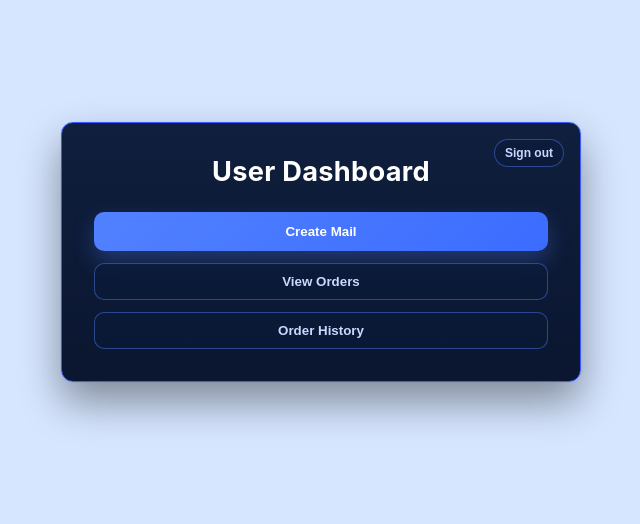
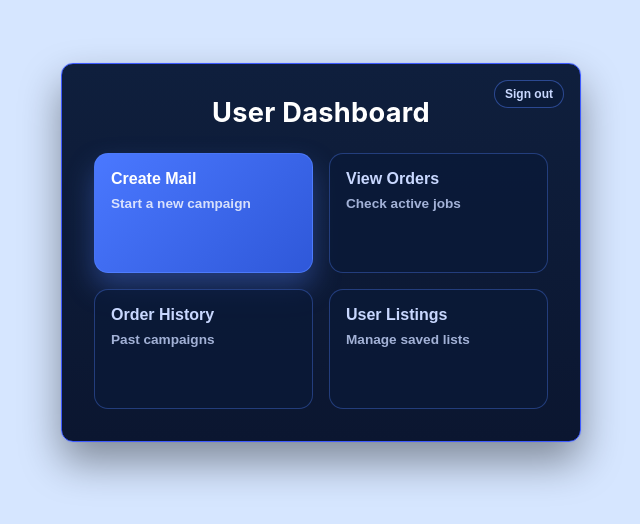
Before and after one commit to Juanfnmb1LPT/Direct-Mail-Sphere, a Vue app in the folder frontend/: page /dashboard in a window 1280 px wide. Shown: the part 148-672 px from the top of the page, without its empty margins (319-959 px from the left). Built offline with nearby package versions, Linux system fonts and the light colour scheme; the HTML template or start-up script is replaced by a standard one.

Commit message:
Better dashboard layout and forgot password functionality(not linked to API yet)

```diff
--- a/frontend/src/views/DashboardView.vue
+++ b/frontend/src/views/DashboardView.vue
@@ -6,11 +6,22 @@
       </button>
       <h2>User Dashboard</h2>
       <div class="dashboard-actions">
-        <button class="primary-button" type="button" @click="createMail">
-          Create Mail
+        <button class="action-tile primary-tile" type="button" @click="createMail">
+          <span class="tile-title">Create Mail</span>
+          <span class="tile-subtitle">Start a new campaign</span>
         </button>
-        <button class="secondary-button" type="button">View Orders</button>
-        <button class="secondary-button" type="button">Order History</button>
+        <button class="action-tile" type="button">
+          <span class="tile-title">View Orders</span>
+          <span class="tile-subtitle">Check active jobs</span>
+        </button>
+        <button class="action-tile" type="button">
+          <span class="tile-title">Order History</span>
+          <span class="tile-subtitle">Past campaigns</span>
+        </button>
+        <button class="action-tile" type="button">
+          <span class="tile-title">User Listings</span>
+          <span class="tile-subtitle">Manage saved lists</span>
+        </button>
       </div>
     </div>
   </div>
@@ -82,45 +93,54 @@ const signOut = () => {
 }
 
 .dashboard-actions {
+  display: grid;
+  grid-template-columns: repeat(auto-fit, minmax(200px, 1fr));
+  gap: 16px;
+}
+
+.action-tile {
   display: flex;
   flex-direction: column;
-  gap: 12px;
+  gap: 8px;
+  align-items: flex-start;
+  text-align: left;
+  padding: 16px;
+  border-radius: 14px;
+  border: 1.5px solid rgba(82, 129, 255, 0.35);
+  background: rgba(11, 26, 56, 0.72);
+  color: #c9d8ff;
+  font-weight: 600;
+  cursor: pointer;
+  transition: transform 0.25s ease, box-shadow 0.25s ease, border-color 0.25s ease;
+  min-height: 120px;
 }
 
-.primary-button {
-  width: 100%;
-  padding: 12px 16px;
-  border: none;
-  border-radius: 10px;
-  background: linear-gradient(135deg, #5281ff, #3b6cff);
+.action-tile:hover {
+  border-color: #5281ff;
   color: #ffffff;
-  font-weight: 700;
-  cursor: pointer;
-  transition: all 0.3s ease;
-  box-shadow: 0 10px 22px rgba(82, 129, 255, 0.3);
+  transform: translateY(-2px);
+  box-shadow: 0 12px 24px rgba(82, 129, 255, 0.25);
 }
 
-.primary-button:hover {
-  transform: translateY(-2px);
-  box-shadow: 0 14px 26px rgba(82, 129, 255, 0.4);
+.primary-tile {
+  background: linear-gradient(135deg, #4a78ff, #2f58d9);
+  color: #ffffff;
+  box-shadow: 0 14px 28px rgba(82, 129, 255, 0.35);
+  border-color: rgba(82, 129, 255, 0.7);
 }
 
-.secondary-button {
-  width: 100%;
-  padding: 10px 16px;
-  border-radius: 10px;
-  border: 1.5px solid rgba(82, 129, 255, 0.45);
-  background: rgba(11, 26, 56, 0.7);
-  color: #c9d8ff;
-  font-weight: 700;
-  cursor: pointer;
-  transition: all 0.3s ease;
+.primary-tile:hover {
+  box-shadow: 0 18px 32px rgba(82, 129, 255, 0.45);
 }
 
-.secondary-button:hover {
-  border-color: #5281ff;
-  color: #ffffff;
-  transform: translateY(-1px);
-  box-shadow: 0 8px 18px rgba(82, 129, 255, 0.25);
+.tile-title {
+  font-size: 1rem;
+  font-weight: 700;
+}
+
+.tile-subtitle {
+  font-size: 0.85rem;
+  color: inherit;
+  opacity: 0.8;
 }
 </style>
--- a/frontend/src/views/LoginView.vue
+++ b/frontend/src/views/LoginView.vue
@@ -74,7 +74,9 @@
       </form>
 
       <div class="secondary-actions">
-        <button type="button" class="link-button">Forgot password?</button>
+        <button type="button" class="link-button" @click="openResetModal">
+          Forgot password?
+        </button>
         <button type="button" class="outline-button">Sign up</button>
       </div>
 
@@ -82,6 +84,30 @@
         <p><strong>Test Credentials:</strong></p>
         <p>Username: <code>test</code></p>
         <p>Password: <code>test123</code></p>
+      </div>
+    </div>
+
+    <div v-if="showResetModal" class="modal-backdrop" @click="closeResetModal">
+      <div class="modal-card" @click.stop>
+        <h3>Reset your password</h3>
+        <p>Please enter your email to receive a reset link.</p>
+        <input
+          type="email"
+          v-model.trim="resetEmail"
+          placeholder="you@email.com"
+          autocomplete="email"
+        />
+        <div class="modal-actions">
+          <button type="button" class="outline-button" @click="closeResetModal">
+            Cancel
+          </button>
+          <button type="button" class="login-button" @click="sendResetEmail">
+            Send email
+          </button>
+        </div>
+        <div v-if="resetSent" class="success-message modal-success">
+          If that email exists, we sent a reset link.
+        </div>
       </div>
     </div>
   </div>
@@ -99,6 +125,9 @@ const error = ref('')
 const loading = ref(false)
 const showPassword = ref(false)
 const success = ref(false)
+const showResetModal = ref(false)
+const resetEmail = ref('')
+const resetSent = ref(false)
 
 const handleLogin = async () => {
   error.value = ''
@@ -119,6 +148,20 @@ const handleLogin = async () => {
     loading.value = false
     error.value = err?.message || 'An error occurred during login'
   }
+}
+
+const openResetModal = () => {
+  resetSent.value = false
+  resetEmail.value = email.value
+  showResetModal.value = true
+}
+
+const closeResetModal = () => {
+  showResetModal.value = false
+}
+
+const sendResetEmail = () => {
+  resetSent.value = true
 }
 </script>
 
@@ -296,6 +339,75 @@ const handleLogin = async () => {
   transform: translateY(0);
 }
 
+.modal-backdrop {
+  position: fixed;
+  inset: 0;
+  background: rgba(3, 8, 20, 0.7);
+  display: flex;
+  align-items: center;
+  justify-content: center;
+  padding: 24px;
+  z-index: 50;
+}
+
+.modal-card {
+  width: 100%;
+  max-width: 420px;
+  background: linear-gradient(180deg, #0f1f3d 0%, #0b1630 100%);
+  border: 1px solid rgba(82, 129, 255, 0.5);
+  border-radius: 14px;
+  padding: 24px;
+  box-shadow: 0 22px 48px rgba(0, 0, 0, 0.45);
+  color: #ffffff;
+  display: flex;
+  flex-direction: column;
+  gap: 12px;
+}
+
+.modal-card h3 {
+  margin: 0;
+  font-size: 1.25rem;
+}
+
+.modal-card p {
+  margin: 0;
+  color: #b8c9ff;
+  font-size: 0.95rem;
+}
+
+.modal-card input {
+  width: 100%;
+  padding: 12px 14px;
+  border-radius: 10px;
+  border: 2px solid rgba(79, 124, 255, 0.3);
+  background-color: rgba(11, 26, 56, 0.8);
+  color: #ffffff;
+  font-size: 0.95rem;
+}
+
+.modal-card input:focus {
+  outline: none;
+  border-color: #5281ff;
+  box-shadow: 0 0 0 3px rgba(82, 129, 255, 0.15);
+}
+
+.modal-actions {
+  display: flex;
+  gap: 10px;
+  justify-content: flex-end;
+}
+
+.modal-actions .login-button,
+.modal-actions .outline-button {
+  width: auto;
+  margin-top: 0;
+  padding: 10px 16px;
+}
+
+.modal-success {
+  margin-bottom: 0;
+}
+
 .error-message {
   color: #ff8a80;
   margin-bottom: clamp(0.75rem, 2.5vw, 1rem);
```
